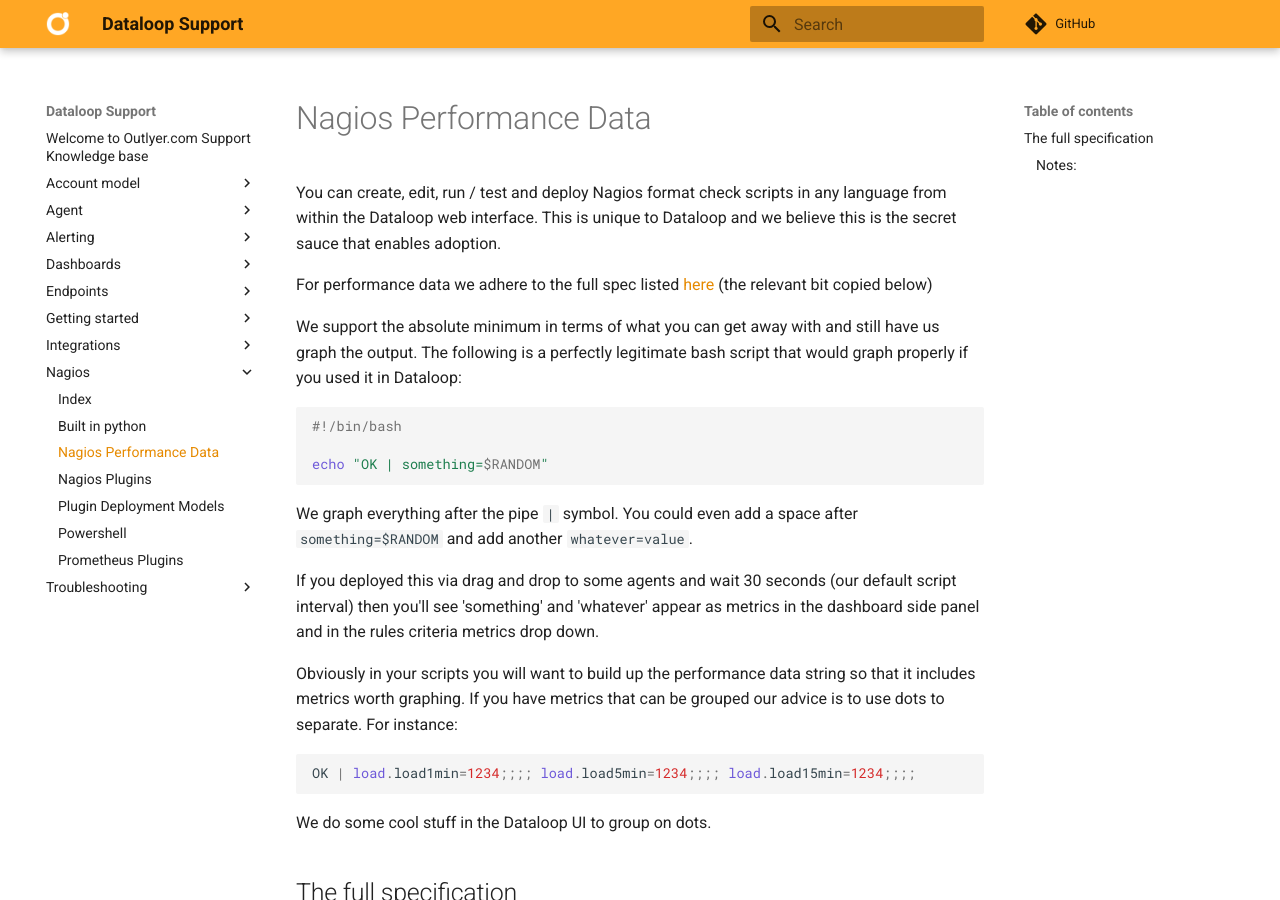
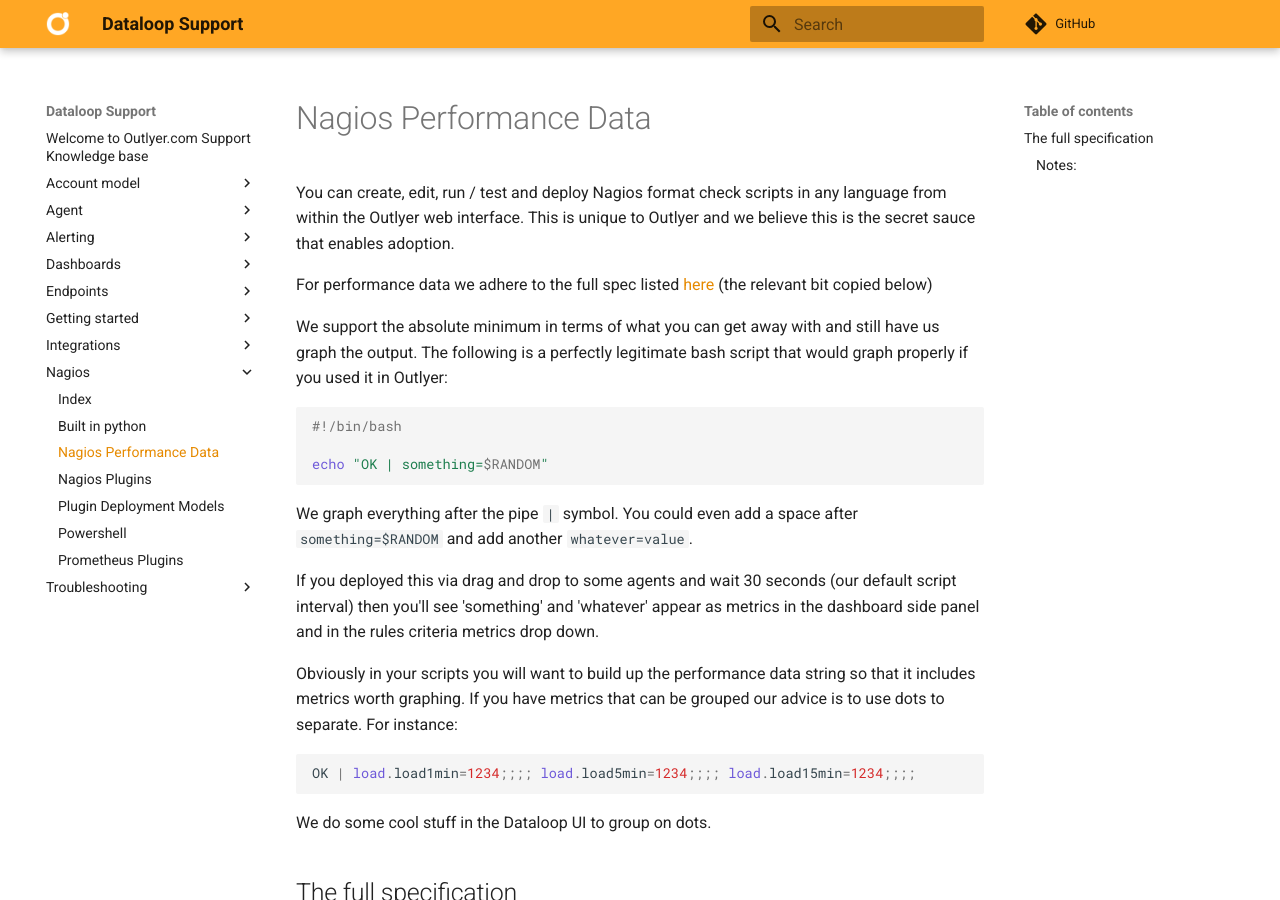
Before and after one commit to dataloop/dataloop-support, an MkDocs documentation site: the page built from docs/nagios/nagios_performance_data.md, in a window 1280 px wide and 900 px high. Built offline with MkDocs 1.6.1 and Material for MkDocs 9.7.7, drawn with Linux system fonts in a browser that asks for light colours; comment, search, counter and statistics services are not loaded.

Commit message:
replaced Dataloop

````diff
--- a/docs/nagios/nagios_performance_data.md
+++ b/docs/nagios/nagios_performance_data.md
@@ -1,10 +1,10 @@
 # Nagios Performance Data
 
-You can create, edit, run / test and deploy Nagios format check scripts in any language from within the Dataloop web interface. This is unique to Dataloop and we believe this is the secret sauce that enables adoption.
+You can create, edit, run / test and deploy Nagios format check scripts in any language from within the Outlyer web interface. This is unique to Outlyer and we believe this is the secret sauce that enables adoption.
 
 For performance data we adhere to the full spec listed [here](https://nagios-plugins.org/doc/guidelines.html#AEN200) (the relevant bit copied below)
 
-We support the absolute minimum in terms of what you can get away with and still have us graph the output. The following is a perfectly legitimate bash script that would graph properly if you used it in Dataloop:
+We support the absolute minimum in terms of what you can get away with and still have us graph the output. The following is a perfectly legitimate bash script that would graph properly if you used it in Outlyer:
 
 ```
 #!/bin/bash
````
